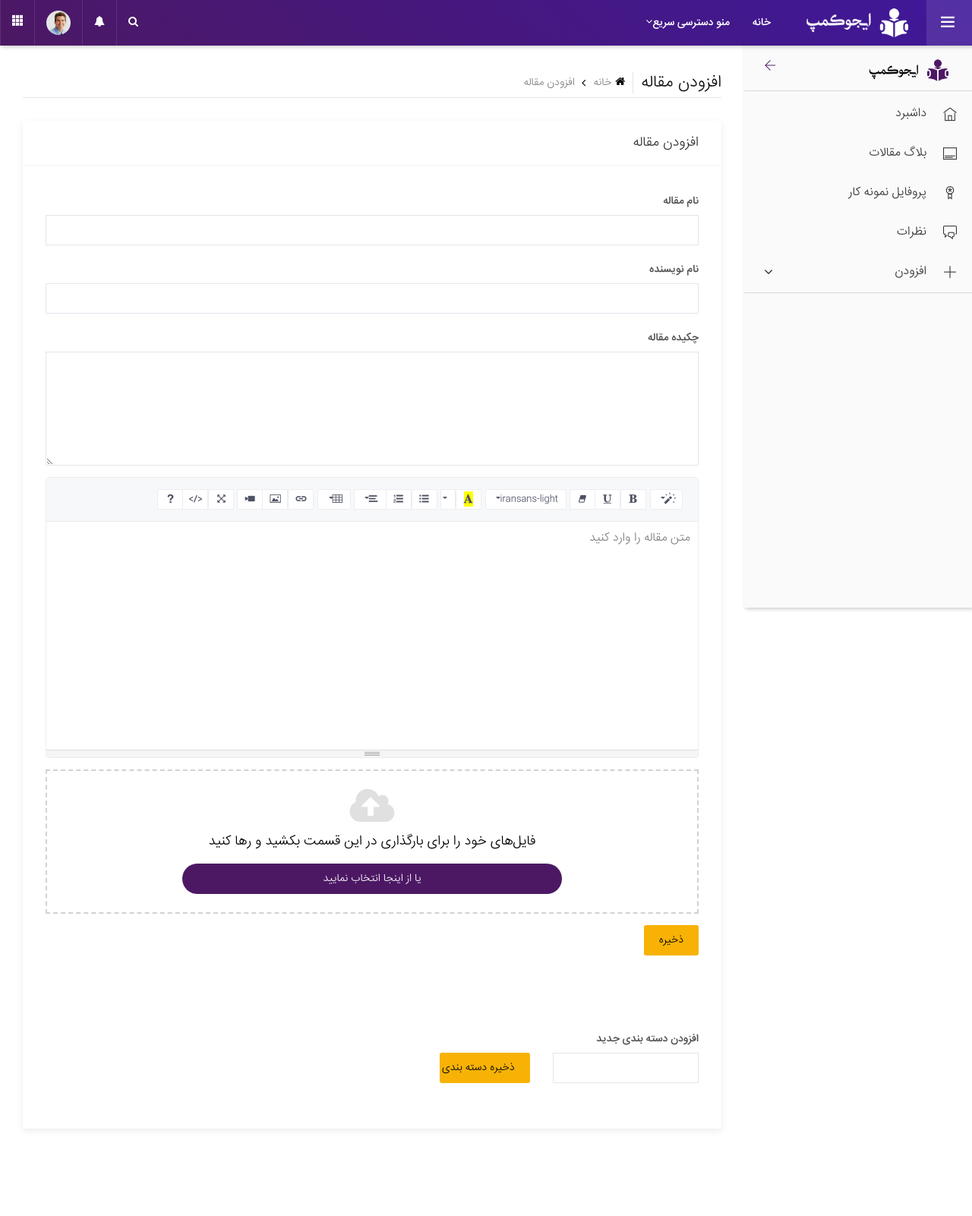
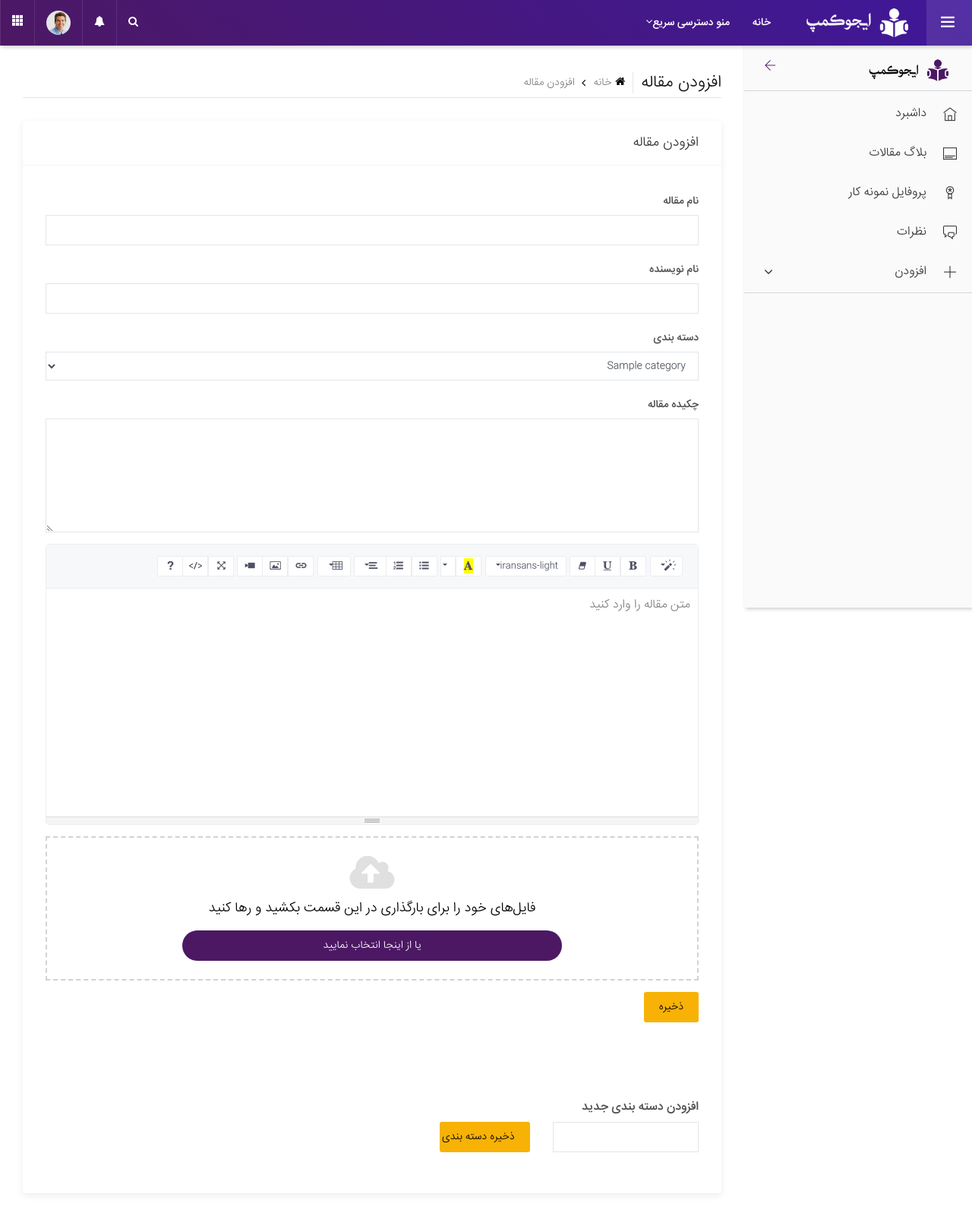
Before and after one commit to samirsabiee/resume_express, a Node server app: page /admin/article in a window 1280 px wide. Shown: the whole page at 76% size. Before the commit the page ends 1487 px from the top, so only its background shows below. Run offline with Node 20, Linux system fonts and the light colour scheme; tables that the repository leaves empty hold one stand-in row (values such as "Sample post"); some libraries are stand-ins or nearby versions.

Commit message:
add category field to article form

```diff
--- a/controllers/admin.js
+++ b/controllers/admin.js
@@ -24,8 +24,10 @@ module.exports.saveCategory = async (req, res) => {
         res.status(400).send({messages: e.messages})
     }
 }
-module.exports.showArticleForm = (req, res) => {
-    res.render('admin/dashboard', {layout: 'addArticle', data: ''})
+module.exports.showArticleForm = async (req, res) => {
+    let data = {}
+    data.categories = await categoryModel.all()
+    res.render('admin/dashboard', {layout: 'addArticle', data})
 }
 module.exports.saveArticle = async (req, res) => {
     new Upload('articles', 'cover').uploadImages()(req, res, async (err) => {
--- a/databases/schema/category.js
+++ b/databases/schema/category.js
@@ -1,7 +1,7 @@
 const mongoose = require('mongoose')
 const Schema = mongoose.Schema
 const categorySchema = new Schema({
-    name: {type: String, required: true, trim: true}
+    name: {type: String, required: true, trim: true, unique: true}
 })
 
 module.exports = mongoose.model("Category", categorySchema, 'category')
--- a/index.js
+++ b/index.js
@@ -11,7 +11,7 @@ app.use(cors())
 //connect to database
 require('./databases')
 //using native body-parser for get form data
-app.use(express.urlencoded({extended: true}))
+app.use(express.urlencoded({extended: false}))
 //using native body-parser for get json data
 app.use(express.json())
 //require app config
--- a/models/category.js
+++ b/models/category.js
@@ -18,6 +18,14 @@ class Category {
             throw e
         }
     }
+
+    async all() {
+        try {
+            return await categorySchema.find()
+        } catch (e) {
+            throw e
+        }
+    }
 }
 
 module.exports = new Category()
--- a/public/admin/assets/ajax/index.js
+++ b/public/admin/assets/ajax/index.js
@@ -1,5 +1,5 @@
 (function ($) {
-    jQuery(document).ready(function () {
+    $(document).ready(function () {
         $("#addArticleForm").submit(function (e) {
             e.preventDefault()
             let fd = new FormData(this)
@@ -40,17 +40,14 @@
                 }
             })
         })
-        /*$("#addCategoryForm").submit(function (e) {
+        $("#addCategoryForm").submit(function (e) {
             e.preventDefault()
-            let fd = new FormData(this)
-            console.log(fd)
+            const categoryName = $("#categoryName").val()
             $.ajax({
-                type: "POST",
                 url: "http://localhost:3000/admin/category",
-                data: fd,
-                async: false, // enable or disable async (optional, but suggested as false if you need to populate data afterwards)
-                processData: false, //add this
-                contentType: false, //and this
+                data: {name: categoryName},
+                method: "POST",
+                contentType: "application/x-www-form-urlencoded", //and this
                 success: function (response, textStatus, jqXHR) {
                     let title = $("#ajaxModalLabel")
                     title.addClass('text-success')
@@ -60,10 +57,9 @@
                     icon.addClass('fas fa-2x fa-thumbs-up text-success')
                     $("#messageModalContent")[0].innerText = response.message
                     e.target.reset()
-                    $('#summernote').summernote('code', '');
                     $("#ajaxModal").modal("show")
                     $("#modalOkBtn").click(e => {
-                        window.location.reload();
+                        $('#ajaxModal').modal('hide')
                     })
                 },
                 error: function (jqXHR, textStatus, errorThrown) {
@@ -80,6 +76,6 @@
                     })
                 }
             })
-        })*/
+        })
     })
 })(jQuery)
--- a/views/admin/addArticle.ejs
+++ b/views/admin/addArticle.ejs
@@ -41,6 +41,16 @@
                                                value="">
                                     </div>
                                 </div>
+                                <div class="form-group col-12">
+                                    <label for="category" class="col-form-label">دسته بندی</label>
+                                    <div>
+                                        <select id="category" name="category" class="form-control">
+                                            <% data.categories.forEach(category => { %>
+                                                <option value="<%= category.id %>"><%= category.name %></option>
+                                            <% }) %>
+                                        </select>
+                                    </div>
+                                </div>
                                 <div class="seperator"></div>
                                 <div class="form-group col-12">
                                     <label for="summary" class="col-form-label">چکیده مقاله</label>
@@ -61,8 +71,7 @@
                                 </div>
                             </div>
                         </form>
-                        <form id="addCategoryForm" action="/admin/category" method="post" class="edit-profile m-b30"
-                              enctype="application/x-www-form-urlencoded">
+                        <form id="addCategoryForm">
                             <div class="row">
                                 <div class="col-12 mt-5">
                                     <table id="item-add" style="width:100%;">
@@ -72,7 +81,7 @@
                                                     <div class="col-md-3">
                                                         <label class="col-form-label">افزودن دسته بندی جدید</label>
                                                         <div>
-                                                            <input name="name" class="form-control"
+                                                            <input id="categoryName" name="name" class="form-control"
                                                                    type="text" value="">
                                                         </div>
                                                     </div>
```
